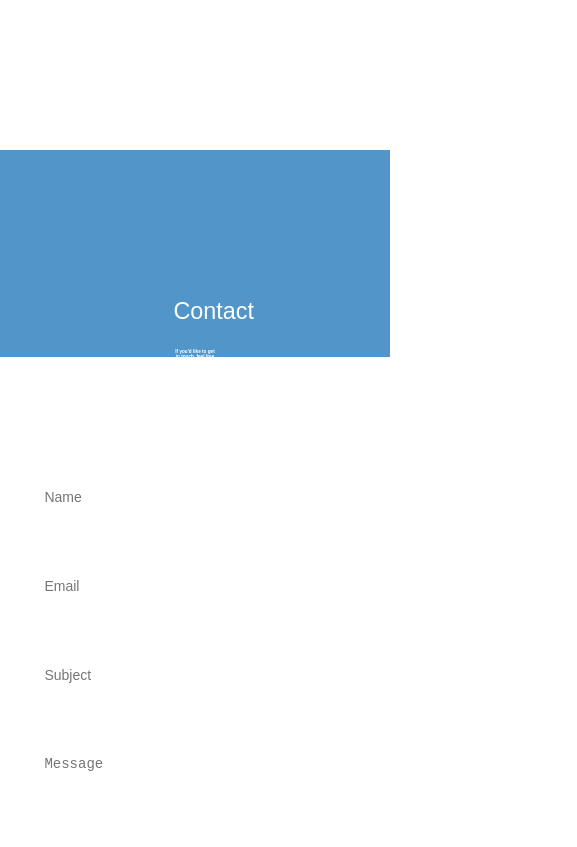
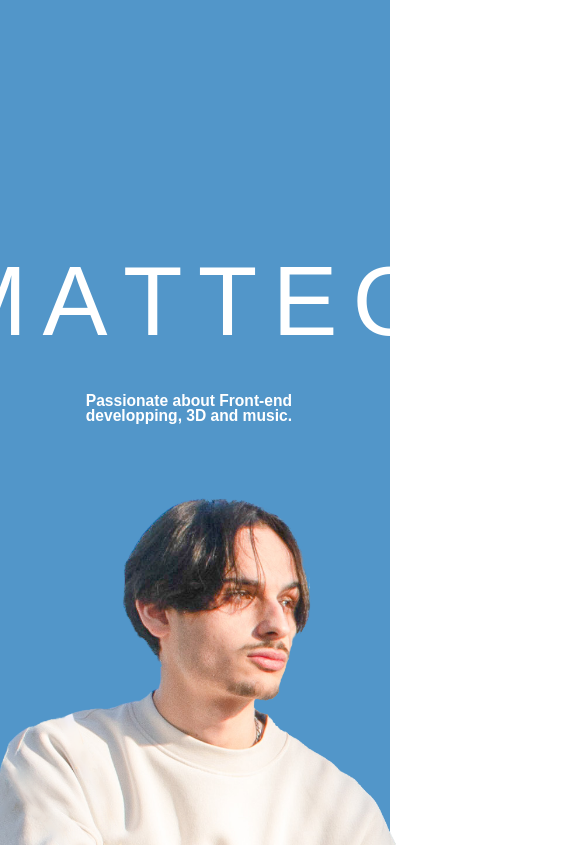
Before and after one commit to Matgiam/MatteoGiambarresi, a React (Vite) app: page / in a window 390 px wide. Shown: the top 847 px of the page, 577 px wide, since content can reach past the window. Built offline with nearby package versions, Linux system fonts and the light colour scheme.

Commit message:
WIP: started the mobile version

```diff
--- a/src/components/AboutMeSection2.jsx
+++ b/src/components/AboutMeSection2.jsx
@@ -11,6 +11,9 @@ function AboutMeSection2() {
 				>
 					<p>I can work with multiple tools going from coding to design to music.</p>
 				</motion.div>
+				<div className="icons">
+
+
 				<div className="rectangles2">
 					<motion.div
 						whileInView={{ y: [50, 0], opacity: [0, 1], rotate: [-10, 0] }}
@@ -101,6 +104,7 @@ function AboutMeSection2() {
 						<img src="./src/assets/ableton_icon.webp" alt="" />
 					</motion.div>
 				</div>
+				</div>
 			</div>
 		</header>
 	);
--- a/src/pages/Home.jsx
+++ b/src/pages/Home.jsx
@@ -43,8 +43,8 @@ export default Home;
 *- Animations whole website using framer-motion*
 *- adding the images*
 *- adding the good content (text)*
+*- e-mail service*
 - responsive
-- e-mail service
 - using real data
 
 */
--- a/src/routing/App.jsx
+++ b/src/routing/App.jsx
@@ -11,7 +11,7 @@ function App() {
 	return (
 		<BrowserRouter>
 			<Routes>
-				<Route path="/" element={<Contact/>} />
+				<Route path="/" element={<Home/>} />
 			</Routes>
 		</BrowserRouter>
 	);
--- a/src/styling/index.css
+++ b/src/styling/index.css
@@ -112,10 +112,16 @@ a {
 	color: #fff;
 	text-decoration: none;
 }
-img {
+.icons img {
 	width: 100%;
+
 	border-radius: 0.5vw;
 }
+.landing_image img {
+	width: 100%;
+	display: block;
+}
+
 /* LandingScreen end*/
 
 /* ProjectsText start*/
@@ -270,7 +276,7 @@ img {
 	display: flex;
 	flex-wrap: wrap;
 	justify-content: center;
-	gap:1vw;
+	gap: 1vw;
 }
 .rectangle4 {
 	width: 12vw;
@@ -288,7 +294,7 @@ img {
 .foolish img {
 	max-width: 45vw;
 	border-radius: 0.5vw;
-	margin-top:20vh;
+	margin-top: 20vh;
 	margin-bottom: -7vh;
 	object-fit: cover;
 }
@@ -443,3 +449,50 @@ button :hover {
 	box-shadow: 0 10px 30px rgba(0, 0, 0, 0.15);
 	user-select: none;
 }
+
+@media only screen and (max-width: 600px) {
+	.wrapper {
+		background-color: #5296c9;
+		height: 100vh;
+	}
+	header {
+		width: 90%;
+	}
+	.name h1 {
+		letter-spacing: 15.25px;
+		font-size: 25vw;
+		margin-top: 30vh;
+	}
+
+	nav {
+		display: none;
+	}
+
+	.landing_image img {
+		margin-top: 28.62vh;
+		margin-left: -30vw;
+		width: 250%;
+	}
+
+	.header-text h2 {
+		margin-left: 17vw;
+		margin-top: 10vh;
+		font-size: 4vw;
+		height: 10px;
+	}
+
+	.project_text {
+		margin-top: 5vh;
+	}
+	.project_text h1 {
+		font-size: 20vw;
+		margin-left: -15vw;
+	}
+
+	.project_text p {
+		font-size: 3.7vw;
+		width: 100vw;
+		margin-top: 1vh;
+		margin-left: -36.5vw;
+	}
+}
```
